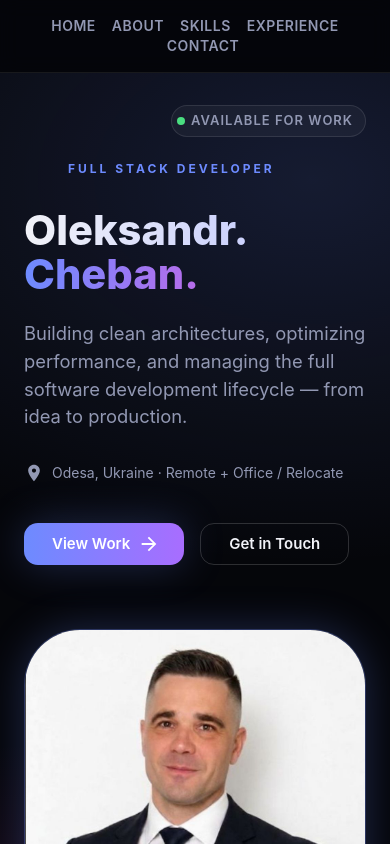
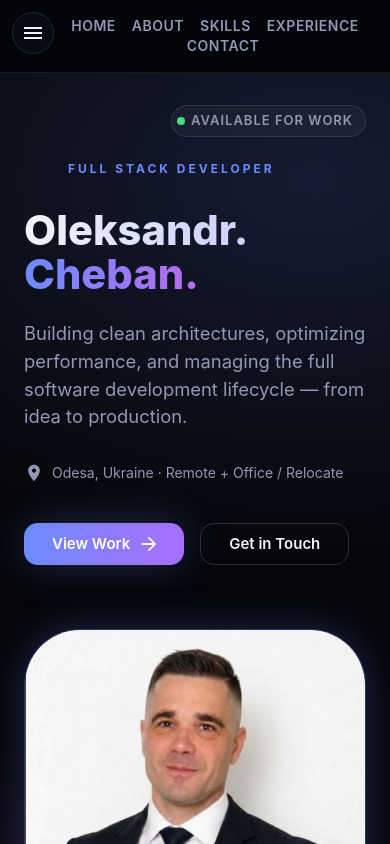
Before and after one commit to cebanoleksandr/full-stack-portfolio, a React (Vite) app: page / in a window 390 px wide. Shown: the top 844 px of the page. Built offline with nearby package versions, Linux system fonts and the light colour scheme.

Commit message:
Mobile adaptation

```diff
--- a/src/components/Header.tsx
+++ b/src/components/Header.tsx
@@ -24,7 +24,8 @@ const Header = ({ links, title }: HeaderProps) => {
         display: "flex",
         alignItems: "center",
         justifyContent: title ? "flex-start" : "center",
-        px: { xs: 3, md: 8 },
+        pl: { xs: 8, md: 8 },
+        pr: { xs: 3, md: 8 },
         py: 2,
         backgroundColor: "rgba(5,6,10,0.7)",
         backdropFilter: "blur(10px)",
@@ -41,7 +42,14 @@ const Header = ({ links, title }: HeaderProps) => {
       {links && links.length > 0 && (
         <Stack direction="row" spacing={{ xs: 2, sm: 4 }} sx={{ flexWrap: "wrap", justifyContent: "center" }}>
           {links.map(({ label, href }) => (
-            <Box key={label} component="a" href={href} sx={{ textDecoration: "none" }}>
+            <Box
+              key={label}
+              component="button"
+              onClick={() => {
+                document.querySelector(href)?.scrollIntoView({ behavior: "smooth" });
+              }}
+              sx={{ background: "none", border: 0, p: 0, cursor: "pointer", font: "inherit" }}
+            >
               <motion.div whileHover={{ y: -2 }} whileTap={{ scale: 0.95 }}>
                 <Typography
                   variant="body2"
--- a/src/components/Sidebar.tsx
+++ b/src/components/Sidebar.tsx
@@ -1,15 +1,19 @@
+import { useState } from "react";
 import Box from "@mui/material/Box";
 import Stack from "@mui/material/Stack";
 import Typography from "@mui/material/Typography";
 import IconButton from "@mui/material/IconButton";
 import Tooltip from "@mui/material/Tooltip";
 import Button from "@mui/material/Button";
+import Drawer from "@mui/material/Drawer";
 import HomeOutlinedIcon from "@mui/icons-material/HomeOutlined";
 import WorkOutlineOutlinedIcon from "@mui/icons-material/WorkOutlineOutlined";
 import FileDownloadOutlinedIcon from "@mui/icons-material/FileDownloadOutlined";
 import GitHubIcon from "@mui/icons-material/GitHub";
 import LinkedInIcon from "@mui/icons-material/LinkedIn";
 import SendIcon from "@mui/icons-material/Send";
+import MenuIcon from "@mui/icons-material/Menu";
+import CloseIcon from "@mui/icons-material/Close";
 import { NavLink } from "react-router-dom";
 import { motion } from "framer-motion";
 import { profile } from "../data/profile";
@@ -25,26 +29,12 @@ const socials = [
   { icon: SendIcon, href: profile.contacts.telegram },
 ];
 
-const Sidebar = () => {
-  return (
-    <Box
-      component="nav"
-      sx={{
-        position: "fixed",
-        insetBlock: 0,
-        left: 0,
-        width: { xs: 0, md: 220 },
-        display: { xs: "none", md: "flex" },
-        flexDirection: "column",
-        justifyContent: "space-between",
-        px: 3,
-        py: 4,
-        borderRight: "1px solid",
-        borderColor: "divider",
-        backgroundColor: "background.paper",
-        zIndex: 20,
-      }}
-    >
+interface SidebarContentProps {
+  onNavigate?: () => void;
+}
+
+const SidebarContent = ({ onNavigate }: SidebarContentProps) => (
+  <Stack sx={{ height: "100%", justifyContent: "space-between", px: 3, py: 4 }}>
     <Stack spacing={5}>
       <Typography
         variant="h5"
@@ -61,7 +51,7 @@ const Sidebar = () => {
 
       <Stack spacing={1}>
         {navItems.map(({ label, icon: Icon, to }) => (
-            <NavLink key={label} to={to} end={to === "/"} style={{ textDecoration: "none" }}>
+          <NavLink key={label} to={to} end={to === "/"} onClick={onNavigate} style={{ textDecoration: "none" }}>
             {({ isActive }) => (
               <Stack
                 direction="row"
@@ -128,7 +118,74 @@ const Sidebar = () => {
         </Button>
       </motion.div>
     </Stack>
+  </Stack>
+);
+
+const Sidebar = () => {
+  const [mobileOpen, setMobileOpen] = useState(false);
+
+  return (
+    <>
+      <Box
+        component="nav"
+        sx={{
+          position: "fixed",
+          insetBlock: 0,
+          left: 0,
+          width: 220,
+          display: { xs: "none", md: "flex" },
+          borderRight: "1px solid",
+          borderColor: "divider",
+          backgroundColor: "background.paper",
+          zIndex: 20,
+        }}
+      >
+        <SidebarContent />
       </Box>
+
+      <IconButton
+        onClick={() => setMobileOpen(true)}
+        aria-label="Open menu"
+        sx={{
+          display: { xs: "flex", md: "none" },
+          position: "fixed",
+          top: 12,
+          left: 12,
+          zIndex: 1250,
+          color: "text.primary",
+          backgroundColor: "rgba(11,13,22,0.85)",
+          backdropFilter: "blur(6px)",
+          border: "1px solid rgba(255,255,255,0.1)",
+          "&:hover": { backgroundColor: "rgba(11,13,22,0.95)" },
+        }}
+      >
+        <MenuIcon />
+      </IconButton>
+
+      <Drawer
+        anchor="left"
+        open={mobileOpen}
+        onClose={() => setMobileOpen(false)}
+        ModalProps={{ keepMounted: true }}
+        sx={{
+          display: { xs: "block", md: "none" },
+          "& .MuiDrawer-paper": {
+            width: 260,
+            backgroundColor: "background.paper",
+            backgroundImage: "none",
+          },
+        }}
+      >
+        <IconButton
+          onClick={() => setMobileOpen(false)}
+          aria-label="Close menu"
+          sx={{ position: "absolute", top: 12, right: 12, color: "text.secondary" }}
+        >
+          <CloseIcon />
+        </IconButton>
+        <SidebarContent onNavigate={() => setMobileOpen(false)} />
+      </Drawer>
+    </>
   );
 };
 
--- a/src/pages/HomePage.tsx
+++ b/src/pages/HomePage.tsx
@@ -179,8 +179,7 @@ const HomePage = () => {
                   View Work
                 </Button>
                 <Button
-                  component="a"
-                  href="#contact"
+                  onClick={() => document.getElementById("contact")?.scrollIntoView({ behavior: "smooth" })}
                   variant="outlined"
                   size="large"
                   sx={{
```
Lines whose indentation alone changed are shown as unchanged.
